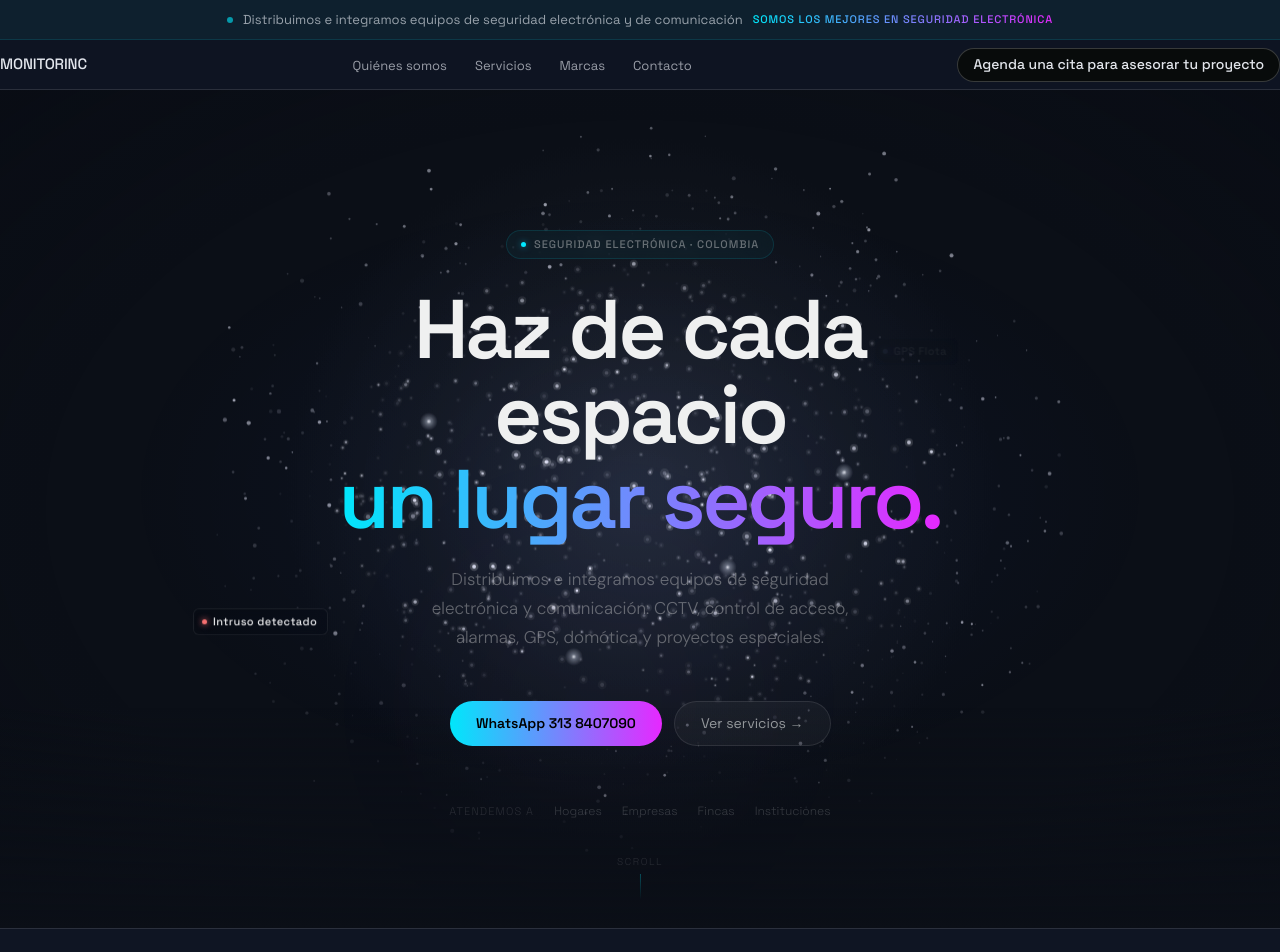
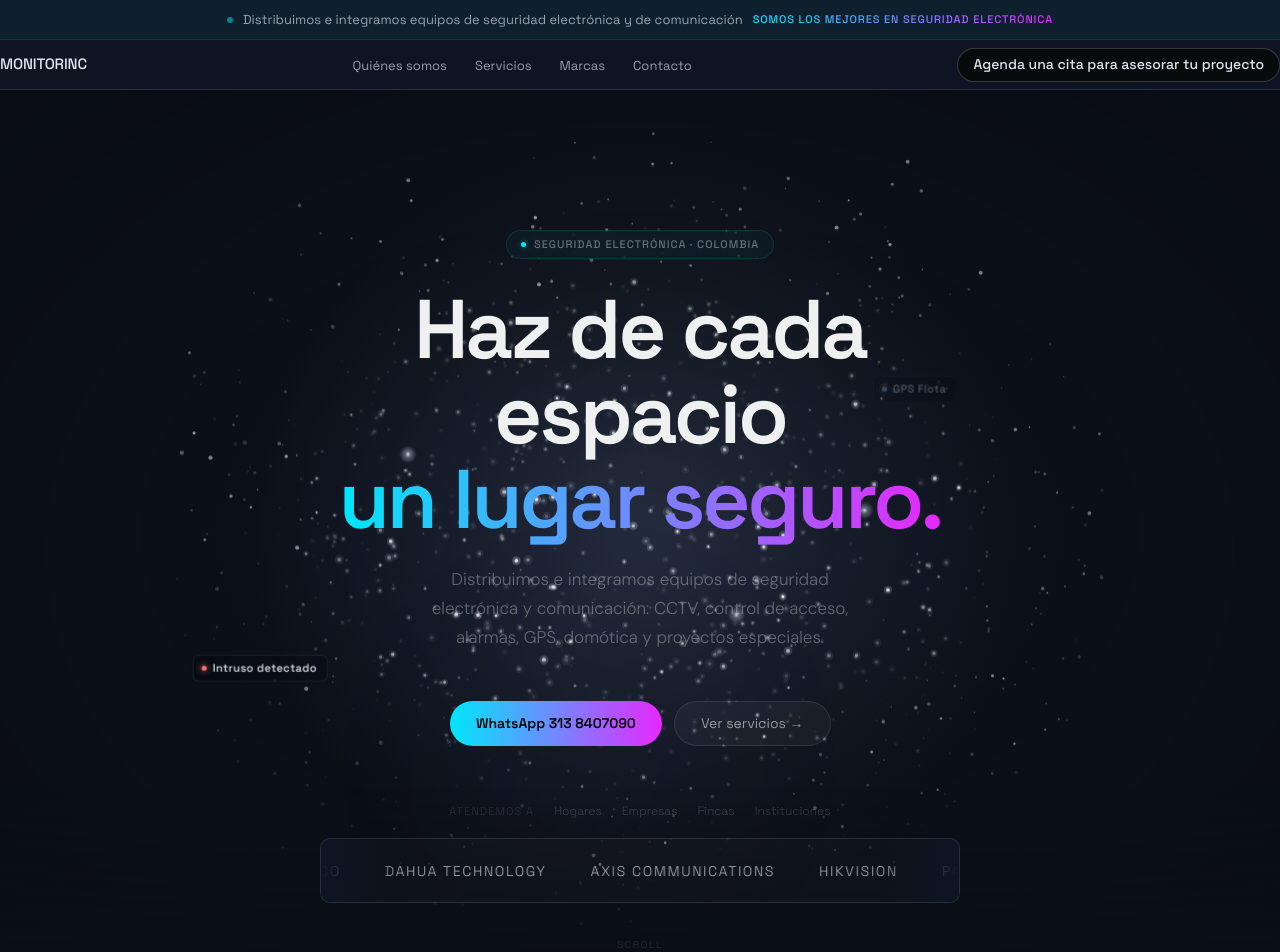
Before and after one commit to diegohinm/monitorinc, a Next.js app: page / in a window 1280 px wide. Shown: the top 952 px of the page. Built offline with nearby package versions, Linux system fonts and the light colour scheme.

Commit message:
tweak(brand): move brands marquee under hero client strip

```diff
--- a/app/page.js
+++ b/app/page.js
@@ -224,42 +224,7 @@ export default function Home() {
           </div>
         </section>
 
-        {/* ══════════════════════════════════════════════════
-            MARCAS (PDF)
-        ══════════════════════════════════════════════════ */}
-        <section className="module--story" id="marcas">
-          <div className="wrap">
-            <SectionLabel num="03" text={PDF_BRANDS.title} />
-            <h2 className="m-story__title">{PDF_BRANDS.title}</h2>
-            <p className="m-story__body" style={{ maxWidth: '85ch' }}>
-              {PDF_BRANDS.body}
-            </p>
-            {PDF_BRANDS.list?.length ? (
-              <div
-                aria-label="Marcas"
-                style={{
-                  marginTop: '1.25rem',
-                  border: '1px solid var(--card-border)',
-                  borderRadius: 10,
-                  background: 'rgba(242,244,245,0.02)',
-                  overflow: 'hidden',
-                }}
-              >
-                <div className="m-marquee">
-                  <div className="m-marquee__track">
-                    {[...PDF_BRANDS.list, ...PDF_BRANDS.list].map((name, i) => (
-                      <span key={name + i} className="m-marquee__item">{name}</span>
-                    ))}
-                  </div>
-                </div>
-              </div>
-            ) : (
-              <p className="m-story__body" style={{ maxWidth: '85ch' }}>
-                Lista concreta de marcas: No especificado.
-              </p>
-            )}
-          </div>
-        </section>
+        {/* Nota: marcas se muestran en el HERO directamente bajo "Atendemos a". */}
 
         {/* Nota: el PDF no incluye testimonios. Se omite sección de testimonios. */}
 
--- /dev/null
+++ b/components/hero/BrandsMarquee.tsx
@@ -0,0 +1,31 @@
+'use client'
+
+import { PDF_BRANDS } from '../../app/components/PdfContent'
+
+export function BrandsMarquee() {
+  if (!PDF_BRANDS?.list?.length) return null
+
+  return (
+    <div
+      aria-label="Marcas"
+      style={{
+        marginTop: 18,
+        width: 'min(760px, 100%)',
+        border: '1px solid rgba(242, 244, 245, 0.12)',
+        borderRadius: 10,
+        background: 'rgba(242, 244, 245, 0.02)',
+        overflow: 'hidden',
+      }}
+    >
+      <div className="m-marquee">
+        <div className="m-marquee__track">
+          {[...PDF_BRANDS.list, ...PDF_BRANDS.list].map((name, i) => (
+            <span key={name + i} className="m-marquee__item">
+              {name}
+            </span>
+          ))}
+        </div>
+      </div>
+    </div>
+  )
+}
--- a/components/hero/Hero.tsx
+++ b/components/hero/Hero.tsx
@@ -27,6 +27,7 @@
  */
 
 import { HeroBackground } from './HeroBackground'
+import { BrandsMarquee } from './BrandsMarquee'
 import './hero-text-anim.css'
 
 const CLIENTS = ['Hogares', 'Empresas', 'Fincas', 'Instituciones']
@@ -227,6 +228,9 @@ export function Hero() {
             </span>
           ))}
         </div>
+
+        {/* Brands marquee — directly under "Atendemos a" */}
+        <BrandsMarquee />
       </div>
 
       {/* Scroll cue */}
```
